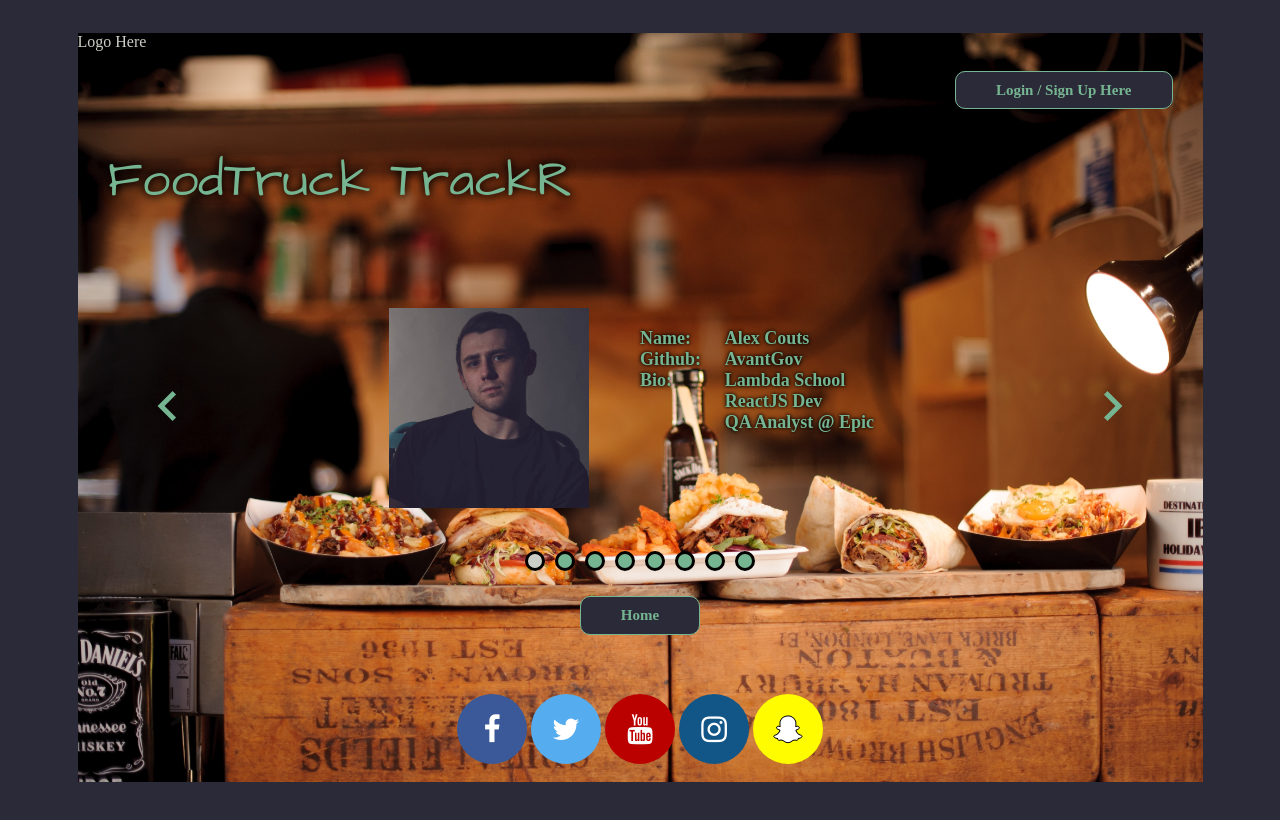
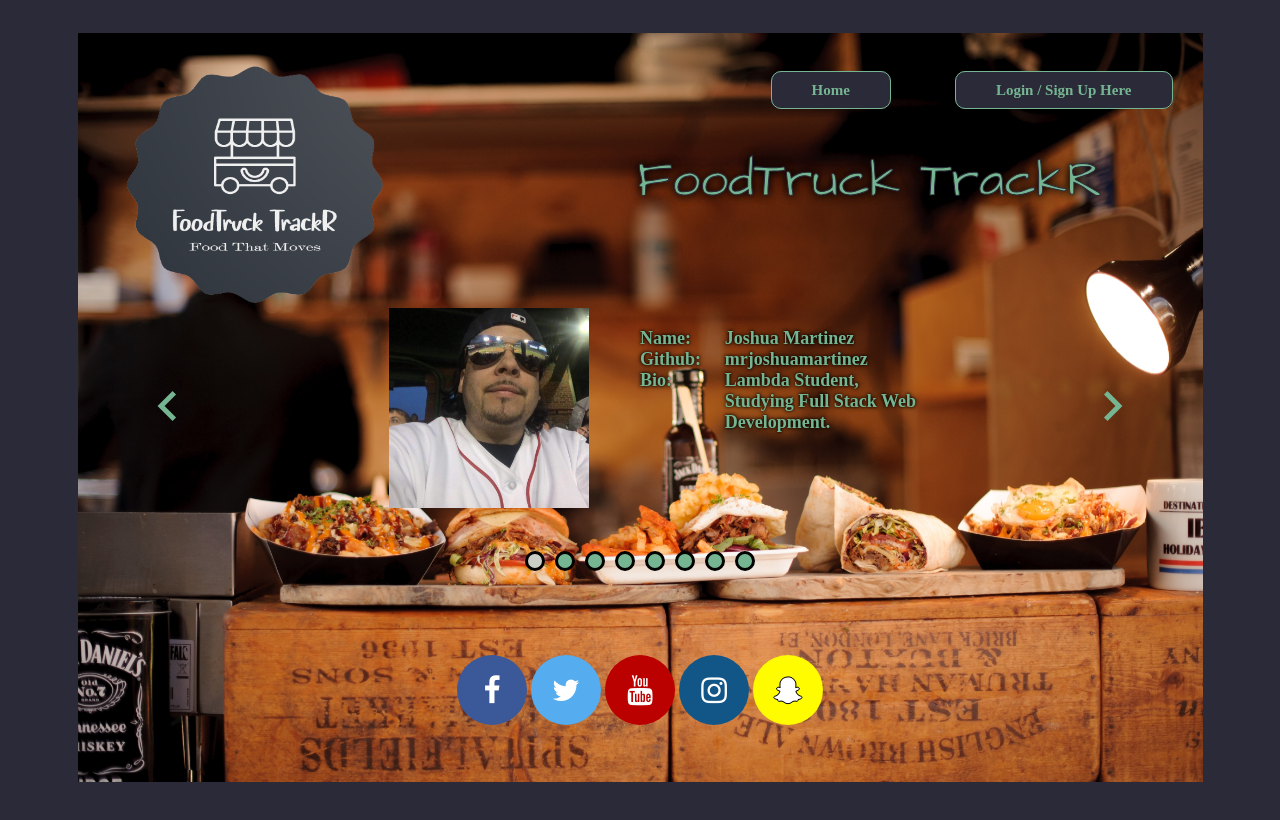
Before and after one commit to Food-Truck-Tracker-BW/Landing-Page, a plain HTML site: page about.html in a window 1280 px wide. Drawn offline with Linux system fonts and the light colour scheme.

Commit message:
added logo, changed index and about layout

```diff
--- a/about.html
+++ b/about.html
@@ -11,8 +11,11 @@
 <body>
     <div class="container">
         <header>
-            <div class="logo">Logo Here</div>
+            <div class="logo">
+                <img src="./img/logo.png" />
+            </div>
             <div class="login">
+                <a href="./index.html">Home</a>
                 <a href="#">Login / Sign Up Here</a>
             </div>
         </header>
@@ -25,7 +28,7 @@
                     <section>
                         <div class="bio-container">
                             <div class="bio-photo">
-                                <img src="./img/alex.jpg" alt="Alex Couts" />
+                                <img src="./img/josh.jpg" alt="Joshua Martinez" />
                             </div>
                             <div class="bio">
                                 <div class="bio-left">
@@ -34,11 +37,9 @@
                                     Bio: <br>
                                 </div>
                                 <div class="bio-right">
-                                    Alex Couts<br>
-                                    AvantGov<br>
-                                    Lambda School<br>
-                                    ReactJS Dev<br>
-                                    QA Analyst @ Epic
+                                    Joshua Martinez<br>
+                                    mrjoshuamartinez<br>
+                                    Lambda Student, Studying Full Stack Web Development.
                                 </div>
                             </div>
                         </div>
@@ -84,7 +85,7 @@
                     <section>
                         <div class="bio-container">
                             <div class="bio-photo">
-                                <img src="./img/josh.jpg" alt="Joshua Martinez" />
+                                <img src="./img/alex.jpg" alt="Alex Couts" />
                             </div>
                             <div class="bio">
                                 <div class="bio-left">
@@ -93,9 +94,11 @@
                                     Bio: <br>
                                 </div>
                                 <div class="bio-right">
-                                    Joshua Martinez<br>
-                                    mrjoshuamartinez<br>
-                                    Lambda Student, Studying Full Stack Web Development.
+                                    Alex Couts<br>
+                                    AvantGov<br>
+                                    Lambda School<br>
+                                    ReactJS Dev<br>
+                                    QA Analyst @ Epic
                                 </div>
                             </div>
                         </div>
@@ -160,9 +163,6 @@
                     </section>
                     <section>
                         <div class="bio-container">
-                            <div class="bio-photo">
-                                <img src="./img/logo.jpg" alt="Logo" />
-                            </div>
                             <div class="bio">
                                 <div class="bio-left">
                                     Name:<br>
@@ -204,9 +204,6 @@
                 </div>
             </div>
         </div>
-        <div class="home">
-            <a href="./index.html">Home</a>
-        </div>
         <footer>
             <a href="#" class="fa fa-facebook"></a>
             <a href="#" class="fa fa-twitter"></a>
--- a/css/index.css
+++ b/css/index.css
@@ -24,7 +24,12 @@ height: 15%;
 .logo {
 width: 100%;
 justify-content: flex-start;
+}
 
+.logo img {
+    margin-top: 30px;
+    height: 250px;
+    width: 350px;
 }
 
 .login {
@@ -69,12 +74,15 @@ text-decoration: none;
 }
 
 .title {
-height: 10%;
-font-size: 50px;
-padding-left: 30px;
-color: #76b591;
-text-shadow: 0 0 10px #000000, 0 0 10px #000000;
-font-family: 'Architects Daughter', cursive;
+    display: flex;
+    justify-content: flex-end;
+    height: 10%;
+    font-size: 50px;
+    padding-right: 100px;
+    color: #76b591;
+    -webkit-text-stroke: 1px #2a2a38;
+    text-shadow: 0 0 10px #000000, 0 0 10px #000000;
+    font-family: 'Architects Daughter', cursive;
 }
 
 .content {
@@ -376,42 +384,3 @@ section {
 .bio-right {
     width: 70%;
 }
-
-.home {
-    display: flex;
-    justify-content: center;
-}
-
-.home a:link,
-.home a:visited {
-padding-top: 10px;
-padding-left: 40px;
-padding-right: 40px;
-padding-bottom: 10px;
-border: 1px solid #76B591;
-border-radius: 10px;
-background-color: #2a2a38;
-font-family: 'Playfair Display', serif;
-font-size: 15px;
-color: #76B591;
-font-weight: bold;
-text-decoration: none;
-text-shadow: none;
-}
-
-.home a:hover,
-.home a:active {
-padding-top: 10px;
-padding-left: 40px;
-padding-right: 40px;
-padding-bottom: 10px;
-border: 1px solid #2a2a38;
-border-radius: 10px;
-background-color: #76B591;
-font-family: 'Playfair Display', serif;
-font-size: 15px;
-color: #2a2a38;
-font-weight: bolder;
-text-decoration: none;
-text-shadow: none;
-}
```
Also changed, not shown: index.html (+3 -1 lines), img/logo.png (added), img/logo.svg (added).
